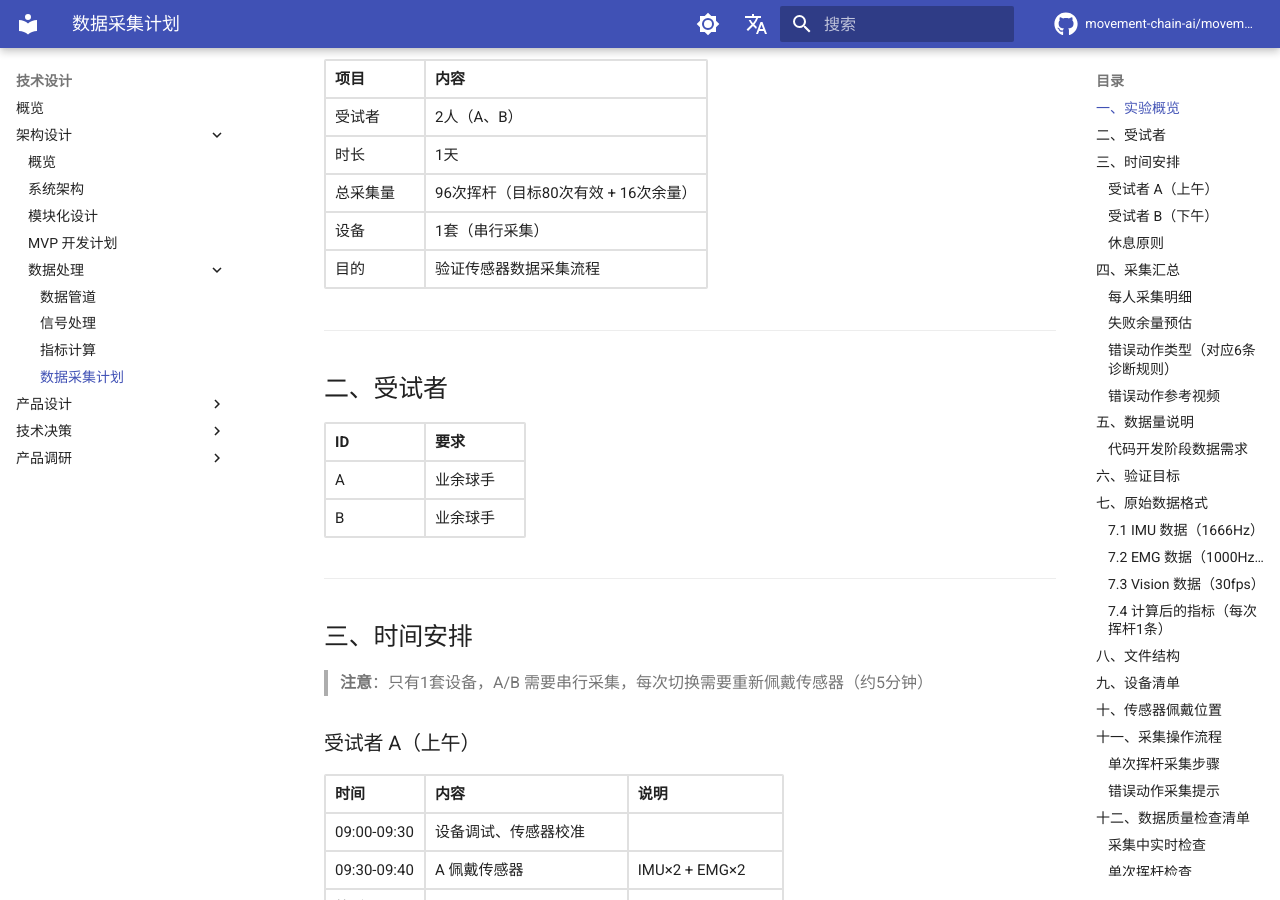
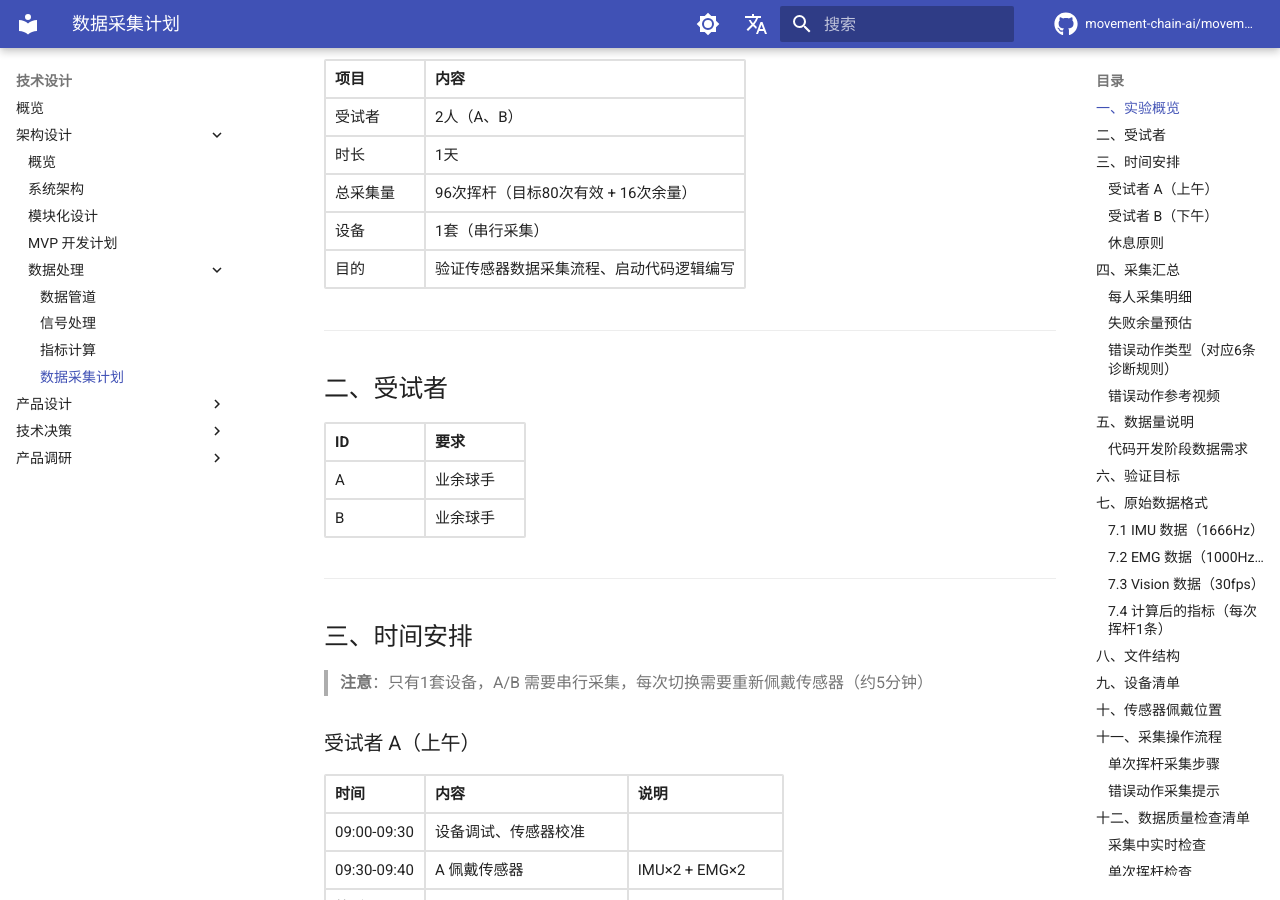
Before and after one commit to movement-chain-ai/movement-chain-docs, an MkDocs documentation site: the page built from docs/zh/design/architecture/data-processing/data-collection-plan-a.md, in a window 1280 px wide and 900 px high, scrolled down 311 px. Built offline with MkDocs 1.6.1 and Material for MkDocs 9.7.7, drawn with Linux system fonts in a browser that asks for light colours; comment, search, counter and statistics services are not loaded; the version menu is left out.

Commit message:
docs: 更新实验目的，添加代码逻辑编写
🤖 Generated with [Claude Code](https://claude.com/claude-code)

Co-Authored-By: Claude Opus 4.5 <noreply@anthropic.com>

```diff
--- a/docs/zh/design/architecture/data-processing/data-collection-plan-a.md
+++ b/docs/zh/design/architecture/data-processing/data-collection-plan-a.md
@@ -14,7 +14,7 @@
 | 时长 | 1天 |
 | 总采集量 | 96次挥杆（目标80次有效 + 16次余量） |
 | 设备 | 1套（串行采集） |
-| 目的 | 验证传感器数据采集流程 |
+| 目的 | 验证传感器数据采集流程、启动代码逻辑编写 |
 
 ---
 
```
